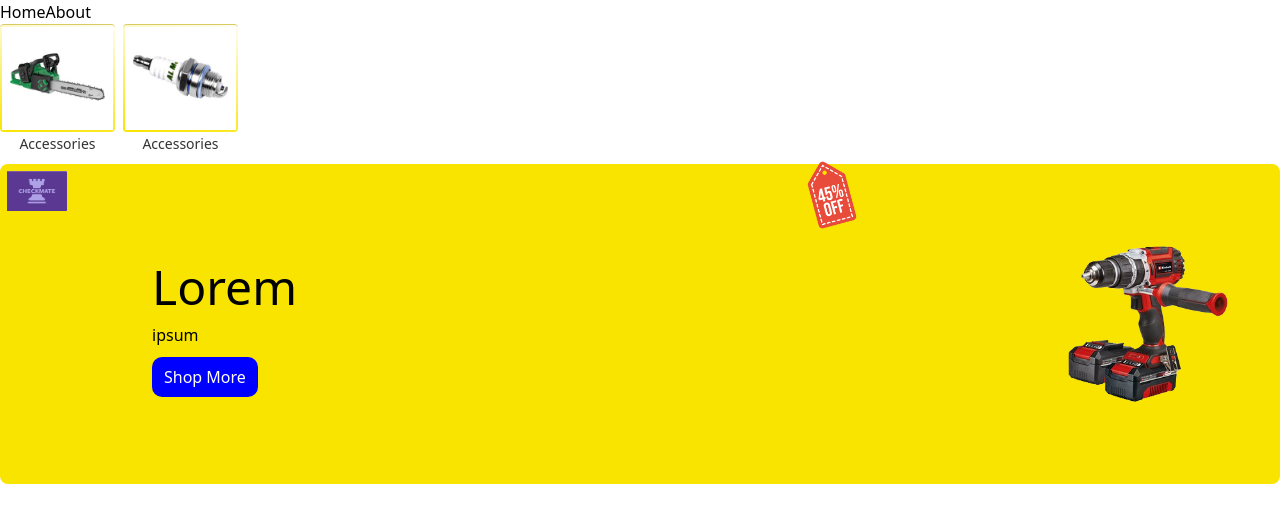
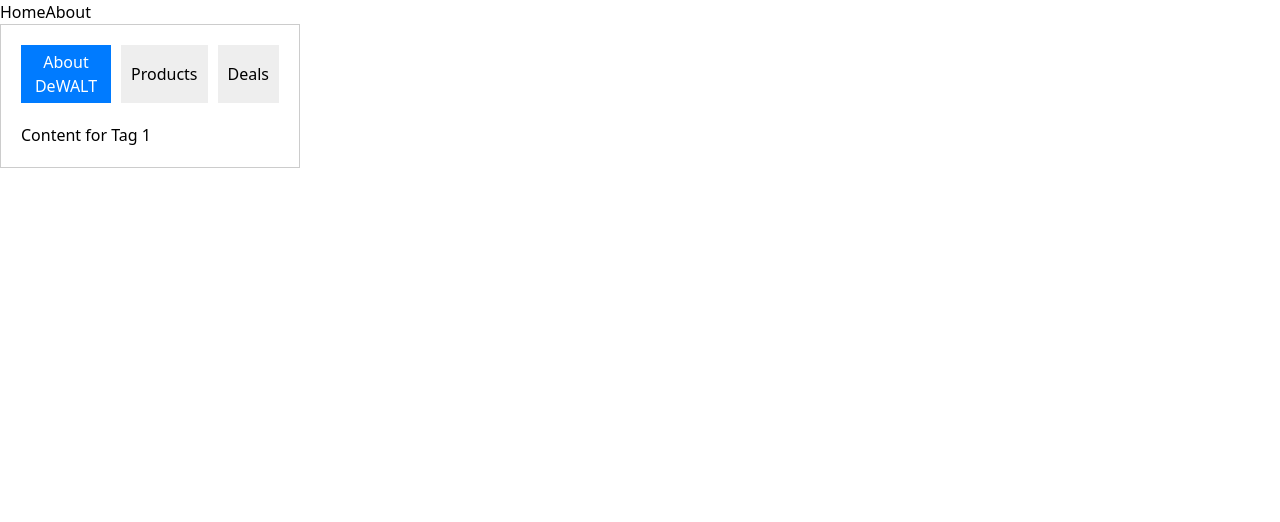
Before and after one commit to shubhamrawat0269/WEB-DEV-LEARN, a Nuxt app in the folder FRONTEND/NUXT-CRASH-2024/: page / in a window 1280 px wide. Shown: the top 522 px of the page. Built offline with nearby package versions, Linux system fonts and the light colour scheme.

Commit message:
Toggle Comp Created

```diff
--- /dev/null
+++ b/FRONTEND/NUXT-CRASH-2024/components/TsToggleComponent.vue
@@ -0,0 +1,52 @@
+<template>
+    <div class="tag-toggle">
+        <div class="tags">
+            <button v-for="(tag, index) in tags" :key="index" @click="currentTag = tag"
+                :class="{ active: currentTag === tag }">
+                {{ tag }}
+            </button>
+        </div>
+        <div class="content">
+            <p v-if="currentTag === 'About DeWALT'">Content for Tag 1</p>
+            <p v-if="currentTag === 'Products'">Content for Tag 2</p>
+            <p v-if="currentTag === 'Deals'">Content for Tag 3</p>
+        </div>
+    </div>
+</template>
+
+<script setup>
+import { ref } from 'vue';
+
+const tags = ref(['About DeWALT', 'Products', 'Deals']);
+const currentTag = ref(tags.value[0]);
+</script>
+
+<style scoped>
+.tag-toggle {
+    padding: 20px;
+    border: 1px solid #ccc;
+    width: 300px;
+}
+
+.tags {
+    display: flex;
+    gap: 10px;
+    margin-bottom: 20px;
+}
+
+button {
+    padding: 5px 10px;
+    border: none;
+    background-color: #eee;
+    cursor: pointer;
+}
+
+button.active {
+    background-color: #007bff;
+    color: #fff;
+}
+
+.content p {
+    margin: 0;
+}
+</style>
--- a/FRONTEND/NUXT-CRASH-2024/pages/index.vue
+++ b/FRONTEND/NUXT-CRASH-2024/pages/index.vue
@@ -33,18 +33,19 @@
     <!-- <TsImageWithFallBack fallbackText="Chess" /> -->
     <!-- <TsDrawerMegaMenu /> -->
 
-    <div class="flex gap-2">
+    <!-- <div class="flex gap-2">
         <TsImageWithlabel imageSrc="images/tool-1.jpg" imageWidth="95px" imageHeight="100px" imageAlt="MyLogo"
             cardWidth="115px" cardHeight="108px" text="Accessories" />
 
         <TsImageWithlabel imageSrc="images/tool-2.jpg" imageWidth="95px" imageHeight="100px" imageAlt="MyLogo"
             cardWidth="115px" cardHeight="108px" text="Accessories" />
+    </div> -->
 
-    </div>
-
-    <div class="my-8 max-w-screen-xl mx-auto">
+    <!-- <div class="my-8 max-w-screen-xl mx-auto">
         <TsBannerWithCta backgroundColor="#F9E400" brandLogo="images/logo-1.png" heading="Lorem" text="ipsum"
             bannerPadding="3rem 20px" buttonText="Shop More" discountText="Get 50% Off"
             discountTag="images/discount.png" :images="toolImages" />
-    </div>
+    </div> -->
+
+    <TsToggleComponent />
 </template>
```
